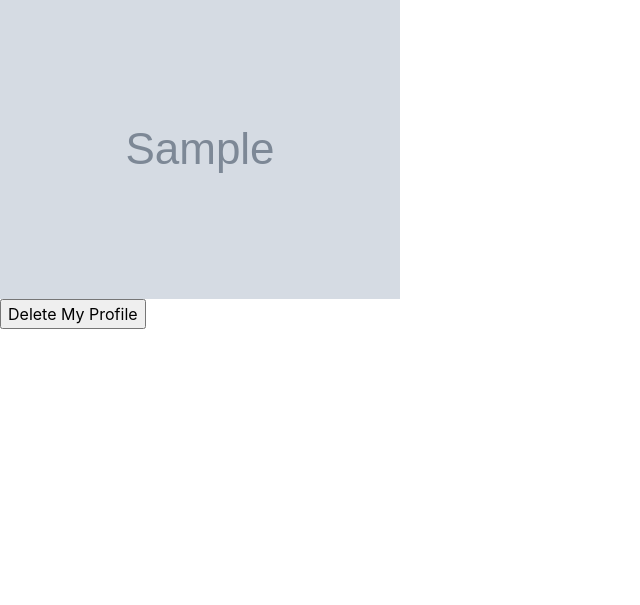
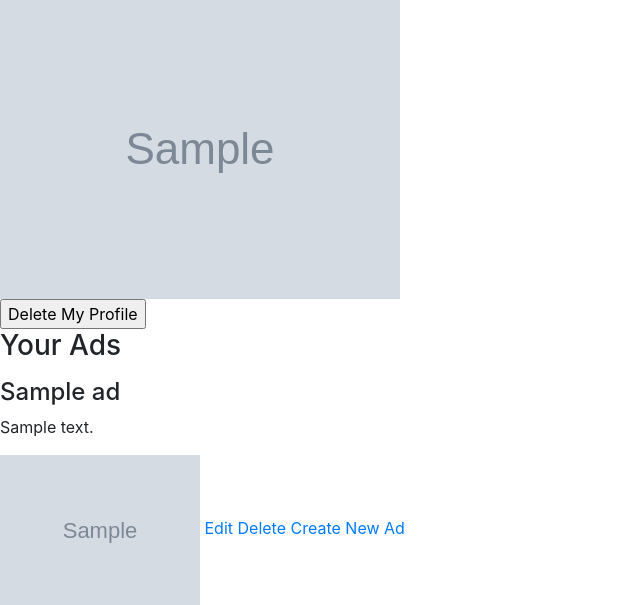
Before and after one commit to 1101712/Local-Talks, a Django app: page /profile/ in a window 1280 px wide. Shown: the part 641-1246 px from the top of the page, without its empty margins (0-640 px from the left). Before the commit the page ends 970 px from the top, so only its background shows below. Run offline with Django 4.2, Linux system fonts and the light colour scheme; a user stored in the database is signed in; tables that the repository leaves empty hold one stand-in row (values such as "Sample post"); grey boxes marked "Sample" are stand-in pictures; some libraries are stand-ins or nearby versions.

Commit message:
Add functionality to edit and delete ads from user profile:
- Create new views Ad Update View and Ad Delete View in views.py.
- Add new templates for editing and deleting ads: ad_edit.html and ad_delete.html.
- Update profile.html to include Edit and Delete buttons next to each ad.
- Fix issue with images not updating.
- Add checks in profile.html to handle cases where an ad image is not present.

```diff
--- a/localtalks/talks/templates/talks/ad_list.html
+++ b/localtalks/talks/templates/talks/ad_list.html
@@ -6,7 +6,7 @@
 <ul>
     {% for ad in ads %}
     <li>
-        <h3><a href="{% url 'ad-detail' ad.pk %}">{{ ad.title }}</a></h3>
+        <h3><a href="{% url 'ad_detail' ad.pk %}">{{ ad.title }}</a></h3>
         <p>{{ ad.description|truncatewords:20 }}</p>
     </li>
     {% endfor %}
--- a/localtalks/talks/templates/talks/home.html
+++ b/localtalks/talks/templates/talks/home.html
@@ -4,7 +4,7 @@
 {% block content %}
 
 {% if user.is_authenticated %}
-    <a href="{% url 'ad-create' %}" class="btn btn-primary">Add Ad</a>
+    <a href="{% url 'ad_create' %}" class="btn btn-primary">Add Ad</a>
 {% else %}
     <a href="{% url 'login' %}" class="btn btn-secondary">Add Ad (Login Required)</a>
 {% endif %}
@@ -13,7 +13,7 @@
 <ul>
     {% for ad in latest_ads %}
     <li>
-        <h3><a href="{% url 'ad-detail' ad.pk %}">{{ ad.title }}</a></h3>
+        <h3><a href="{% url 'ad_detail' ad.pk %}">{{ ad.title }}</a></h3>
         <p>{{ ad.description|truncatewords:20 }}</p>
     </li>
     {% endfor %}
--- a/localtalks/talks/templates/talks/registration/profile.html
+++ b/localtalks/talks/templates/talks/registration/profile.html
@@ -14,4 +14,22 @@
     {% csrf_token %}
     <input type="submit" value="Delete My Profile" onclick="return confirm('Are you sure you want to delete your profile? This action is irreversible.');">
 </form>
+<!-- List all ads posted by the user -->
+<h3>Your Ads</h3>
+{% for ad in ads %}
+    <h4>{{ ad.title }}</h4>
+    <p>{{ ad.description }}</p>
+    {% if ad.image %}
+  <img src="{{ ad.image.url }}" alt="Ad image" style="width:200px; height:auto;">
+{% else %}
+  <p>No image uploaded</p>
+{% endif %}
+    <!-- Edit and Delete buttons -->
+    <a href="{% url 'ad_edit' ad.id %}">Edit</a>
+    <a href="{% url 'ad_delete' ad.id %}">Delete</a>
+{% endfor %}
+
+<!-- Button to create a new ad -->
+<a href="{% url 'ad_create' %}">Create New Ad</a>
+
 {% endblock %}
--- a/localtalks/talks/urls.py
+++ b/localtalks/talks/urls.py
@@ -1,6 +1,6 @@
 from django.urls import path
 from django.contrib.auth.views import LogoutView
-from .views import AdListView, AdDetailView, CustomLoginView, RegisterView, AdCreateView, test_view, HomeView, DeleteProfileView
+from .views import AdListView, AdDetailView, CustomLoginView, RegisterView, AdCreateView, test_view, HomeView, DeleteProfileView, AdUpdateView, AdDeleteView
 from . import views
 
 urlpatterns = [
@@ -9,9 +9,11 @@ urlpatterns = [
     path('test/', test_view, name='test-view'),  # Test page
     path('register/', RegisterView.as_view(), name='register'),  # User registration
     path('login/', CustomLoginView.as_view(), name='login'),  # User login
-    path('ad/<int:pk>/', AdDetailView.as_view(), name='ad-detail'),  # Detailed ad page
-    path('ad/create/', AdCreateView.as_view(), name='ad-create'),
+    path('ad/<int:pk>/', AdDetailView.as_view(), name='ad_detail'),  # Detailed ad page
+    path('ad/create/', AdCreateView.as_view(), name='ad_create'),
     path('logout/', LogoutView.as_view(next_page='home'), name='logout'),
     path('profile/', views.ProfileView.as_view(), name='profile'),
     path('delete_profile/', views.DeleteProfileView.as_view(), name='delete_profile'),
+    path('ad/<int:pk>/edit/', AdUpdateView.as_view(), name='ad_edit'),
+    path('ad/<int:pk>/delete/', AdDeleteView.as_view(), name='ad_delete'),
 ]
--- a/localtalks/talks/views.py
+++ b/localtalks/talks/views.py
@@ -1,7 +1,7 @@
 from django.shortcuts import get_object_or_404, render, redirect
 from django.views import View, generic
 from django.views.generic import ListView, DetailView, CreateView
-from django.views.generic.edit import FormMixin
+from django.views.generic.edit import FormMixin, UpdateView, DeleteView
 from django.contrib.auth import authenticate, login, logout
 from django.contrib.auth.forms import UserCreationForm
 from django.contrib.auth.views import LoginView
@@ -123,7 +123,8 @@ class ProfileView(View):
     template_name = 'talks/registration/profile.html'
 
     def get(self, request):
-        return render(request, self.template_name)
+        ads = Ad.objects.filter(author=request.user)
+        return render(request, self.template_name, {'ads': ads})
 
 class DeleteProfileView(View):
     def post(self, request, *args, **kwargs):
@@ -133,3 +134,16 @@ class DeleteProfileView(View):
         return redirect('home')
     def get(self, request, *args, **kwargs):
         return render(request, 'delete_profile.html')
+
+class AdUpdateView(UpdateView):
+    model = Ad
+    fields = ['title', 'description', 'image']
+    template_name = 'talks/ad_edit.html'
+
+    def get_success_url(self):
+        return reverse_lazy('profile')
+
+class AdDeleteView(DeleteView):
+    model = Ad
+    template_name = 'talks/ad_delete.html'
+    success_url = reverse_lazy('profile')
```
Also changed, not shown: localtalks/talks/templates/talks/ad_delete.html (added, +11 -0 lines), localtalks/talks/templates/talks/ad_edit.html (added, +11 -0 lines), localtalks/media/ads_images/icon2.jpg (added), localtalks/media/ads_images/icon2_jrqKexH.jpg (added), localtalks/media/ads_images/icon3.jpg (added), localtalks/media/ads_images/icon6.jpg (added), localtalks/media/profile_pictures/E8bw_bBaLDXN.jpg (deleted), localtalks/media/profile_pictures/E8bw_iJH4IvW.jpg (deleted), localtalks/media/profile_pictures/E8bw_sUj6eJV.jpg (deleted), localtalks/media/profile_pictures/icon1.jpg (added), localtalks/talks/templates/talks/rules.html (added), 1 other file.
